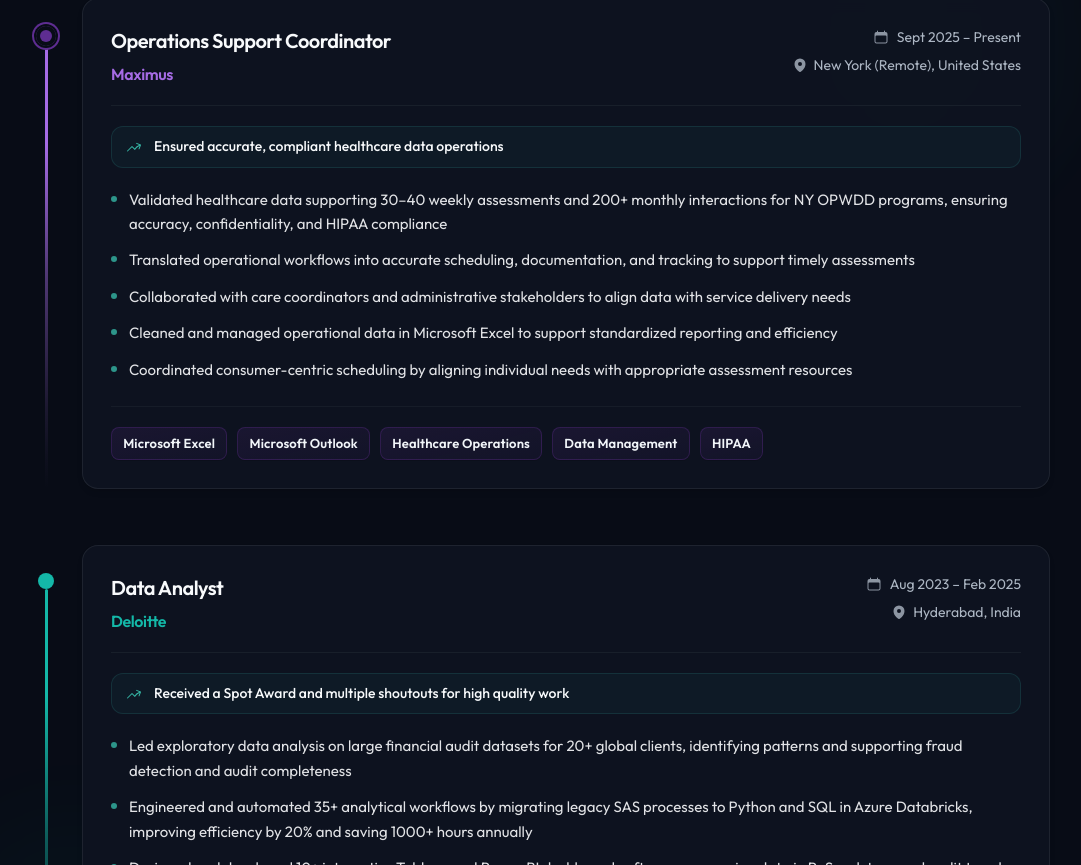
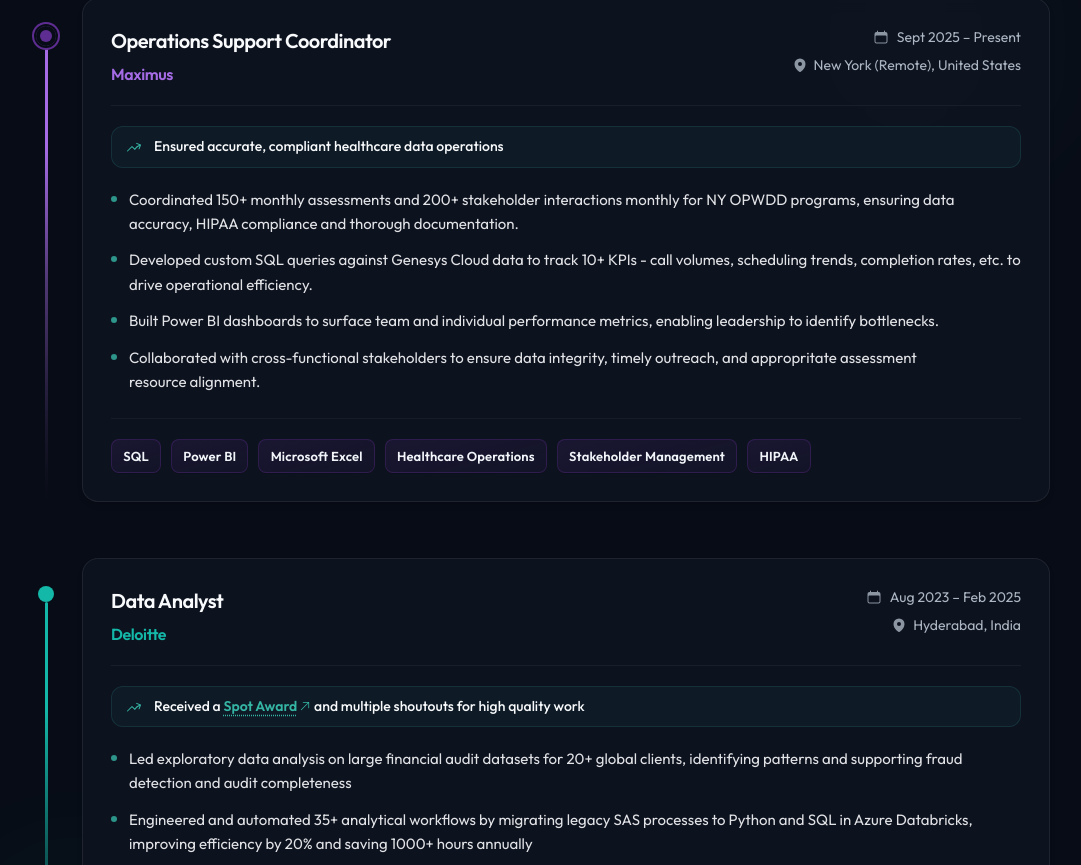
Before and after one commit to sherylmathew11/sherylmathew11, a Next.js app: page / in a window 1280 px wide. Shown: the part 975-1840 px from the top of the page, without its empty margins (102-1183 px from the left). Built offline with nearby package versions, Linux system fonts and the light colour scheme; no server answers.

Commit message:
Resume Update and Spot Award Link

```diff
--- a/constants/experience.ts
+++ b/constants/experience.ts
@@ -9,6 +9,7 @@
   achievements: string[];
   technologies: string[];
   color: "green" | "orange" | "purple";
+  spotAwardLink?: string;
 };
 
 export const experiences: ExperienceItem[] = [
@@ -20,13 +21,12 @@
     type: "full-time",
     impact: "Ensured accurate, compliant healthcare data operations",
     achievements: [
-      "Validated healthcare data supporting 30–40 weekly assessments and 200+ monthly interactions for NY OPWDD programs, ensuring accuracy, confidentiality, and HIPAA compliance",
-      "Translated operational workflows into accurate scheduling, documentation, and tracking to support timely assessments",
-      "Collaborated with care coordinators and administrative stakeholders to align data with service delivery needs",
-      "Cleaned and managed operational data in Microsoft Excel to support standardized reporting and efficiency",
-      "Coordinated consumer-centric scheduling by aligning individual needs with appropriate assessment resources",
+      "Coordinated 150+ monthly assessments and 200+ stakeholder interactions monthly for NY OPWDD programs, ensuring data accuracy, HIPAA compliance and thorough documentation.",
+      "Developed custom SQL queries against Genesys Cloud data to track 10+ KPIs - call volumes, scheduling trends, completion rates, etc. to drive operational efficiency.",
+      "Built Power BI dashboards to surface team and individual performance metrics, enabling leadership to identify bottlenecks.",
+      "Collaborated with cross-functional stakeholders to ensure data integrity, timely outreach, and appropritate assessment resource alignment.",
     ],
-    technologies: ["Microsoft Excel", "Microsoft Outlook", "Healthcare Operations", "Data Management", "HIPAA"],
+    technologies: ["SQL", "Power BI", "Microsoft Excel", "Healthcare Operations", "Stakeholder Management", "HIPAA"],
     color: "purple",
   },
   {
@@ -44,5 +44,6 @@
     ],
     technologies: ["Azure Databricks", "PySpark", "Python", "SQL", "SAS", "Power BI", "Tableau", "MS Excel"],
     color: "green",
+    spotAwardLink: "/images/SpotAward.jpg",
   },
 ];
--- a/constants/projects.ts
+++ b/constants/projects.ts
@@ -21,8 +21,8 @@
       "Used prompt engineering and chat history for better code synthesis",
       "Leveraged Qwen-2.5-Coder via Hugging Face API for code generation",
     ],
+    githubUrl: "https://github.com/sherylmathew11/smartchart",
     liveUrl: "https://sherylmathew-smartchart.hf.space/",
-    githubUrl: "https://github.com/sherylmathew11/smartchart",
   },
   {
     title: "SiteInsight",
@@ -36,7 +36,7 @@
       "Designed a clean Streamlit interface with transparent source context visibility",
     ],
     githubUrl: "https://github.com/sherylmathew11/siteinsight",
-    logsUrl: "https://site-insight.streamlit.app/",
+    liveUrl: "https://site-insight.streamlit.app/",
   },
   {
     title: "Paris Olympics 2024 Dashboard",
@@ -65,8 +65,8 @@
     "Implemented a dual-handle date slider for interactive filtering of release year trends over time",
     "Visualized global content distribution using a map visual, genre distribution using a treemap, content mix using a donut chart, and a bar chart for top countries",
     ],
-    liveUrl: "/Netflix Dashboard.pdf",
-    logsUrl: "",
+    liveUrl: "",
+    logsUrl: "/Netflix Dashboard.pdf",
   },
   {
     title: "Human Activity Recognition",
--- a/constants/recognitions.ts
+++ b/constants/recognitions.ts
@@ -1,6 +1,7 @@
 export type RecognitionItem = {
   title: string;
   highlight?: boolean;
+  spotAwardLink?: string; // Added optional link property
 };
 
 export const recognitions: RecognitionItem[] = [
@@ -8,6 +9,7 @@
     title:
       "Recognized with a Spot Award at Deloitte for high-quality analysis, attention to detail, and adaptability",
     highlight: true,
+    spotAwardLink: "/images/SpotAward.jpg", // Linked the asset path here
   },
   {
     title:
--- a/sections/Education/Recognition.tsx
+++ b/sections/Education/Recognition.tsx
@@ -1,5 +1,5 @@
 import { SectionHeader } from "@/components/SectionHeader";
-import { HiCheckBadge } from "react-icons/hi2";
+import { HiCheckBadge, HiArrowUpRight} from "react-icons/hi2";
 import { recognitions } from "@/constants/recognitions";
 
 export default function Recognition() {
@@ -25,7 +25,25 @@
                 }`}
               />
               <div className="text-sm leading-relaxed text-foreground/90">
-                <p className="font-medium tracking-tight text-foreground [text-wrap:pretty]">{award.title}</p>
+                <p className="font-medium tracking-tight text-foreground [text-wrap:pretty]">
+                  {award.spotAwardLink ? (
+                    <>
+                      Recognized with a{" "}
+                      <a
+                        href={award.spotAwardLink}
+                        target="_blank"
+                        rel="noreferrer"
+                        className="text-primary underline decoration-dotted underline-offset-4 hover:text-primary/80 transition-colors font-semibold inline-flex items-center gap-0.5"
+                      >
+                        Spot Award
+                        <HiArrowUpRight className="h-3 w-3 inline" />
+                      </a>{" "}
+                      at Deloitte for high-quality analysis, attention to detail, and adaptability
+                    </>
+                  ) : (
+                    award.title
+                  )}
+                </p>
               </div>
             </div>
           ))}
--- a/sections/Experience/Experience.tsx
+++ b/sections/Experience/Experience.tsx
@@ -1,7 +1,7 @@
 "use client";
 
 import { SectionHeader } from "@/components/SectionHeader";
-import { HiBriefcase, HiMapPin, HiCalendar, HiArrowTrendingUp } from "react-icons/hi2";
+import { HiBriefcase, HiMapPin, HiCalendar, HiArrowTrendingUp, HiArrowUpRight } from "react-icons/hi2";
 import { experiences } from "@/constants/experience";
 
 type ColorKey = "green" | "orange" | "purple";
@@ -192,9 +192,31 @@
                           </dl>
                         </div>
 
+                        {/* <div className="mb-5 flex items-start gap-3 rounded-xl border border-primary/15 bg-primary/5 px-3.5 py-2.5 text-sm dark:border-primary/20 dark:bg-primary/10">
+                          <HiArrowTrendingUp className="mt-0.5 h-4 w-4 shrink-0 text-primary" aria-hidden />
+                          <span className="font-medium leading-snug text-foreground">{exp.impact}</span>
+                        </div> */}
                         <div className="mb-5 flex items-start gap-3 rounded-xl border border-primary/15 bg-primary/5 px-3.5 py-2.5 text-sm dark:border-primary/20 dark:bg-primary/10">
                           <HiArrowTrendingUp className="mt-0.5 h-4 w-4 shrink-0 text-primary" aria-hidden />
-                          <span className="font-medium leading-snug text-foreground">{exp.impact}</span>
+                          <span className="font-medium leading-snug text-foreground">
+                            {exp.spotAwardLink ? (
+                              <>
+                                Received a{" "}
+                                <a
+                                  href={exp.spotAwardLink}
+                                  target="_blank"
+                                  rel="noreferrer"
+                                  className="text-primary underline decoration-dotted underline-offset-4 hover:text-primary/80 transition-colors font-semibold inline-flex items-center gap-0.5"
+                                >
+                                  Spot Award
+                                  <HiArrowUpRight className="h-3 w-3 inline" />
+                                </a>{" "}
+                                and multiple shoutouts for high quality work
+                              </>
+                            ) : (
+                              exp.impact
+                            )}
+                          </span>
                         </div>
 
                         <ul className="space-y-3">
```
Also changed, not shown: public/images/SpotAward.jpg (added), 1 other file (tests, documents, lock files or other folders).
